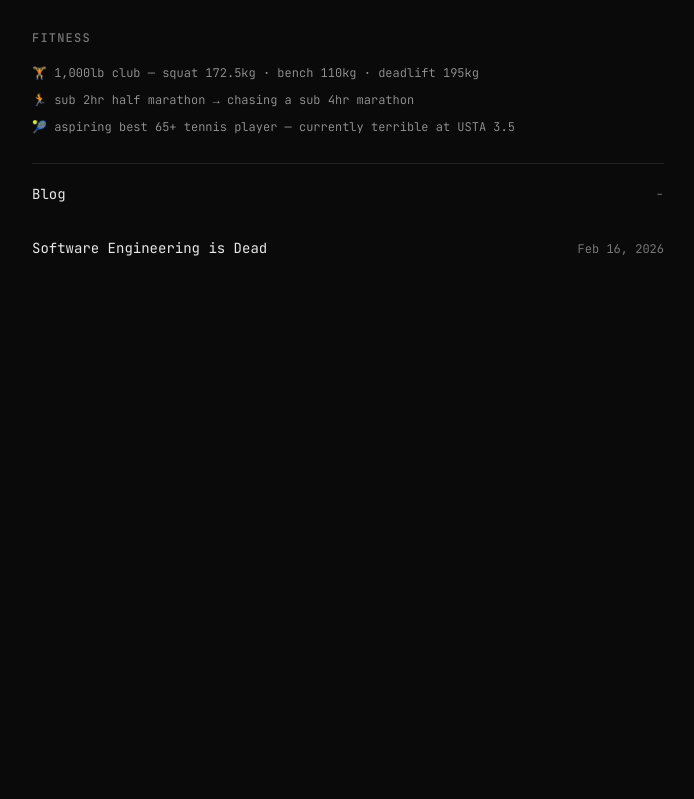
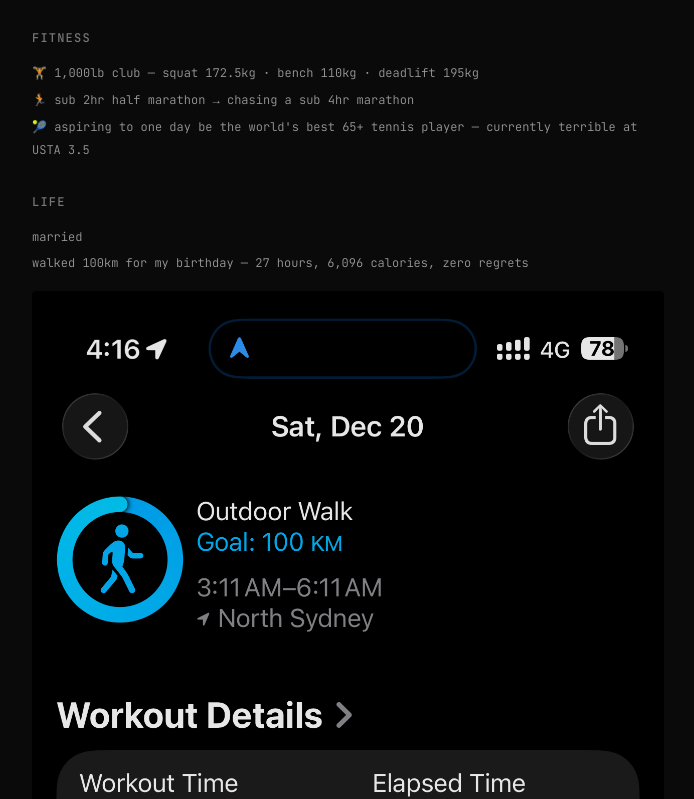
Before and after one commit to jqphu/personal-site, a React (Vite) app: page / in a window 1280 px wide. Shown: the part 1406-2205 px from the top of the page, without its empty margins (292-986 px from the left). Before the commit the page ends 1762 px from the top, so only its background shows below. Built offline with nearby package versions, Linux system fonts and the light colour scheme.

Commit message:
add 100km birthday walk blog entry, image, and clarify tennis goal

```diff
--- a/src/App.tsx
+++ b/src/App.tsx
@@ -1,6 +1,7 @@
 import { useState } from 'react'
 
 const blogPosts = [
+  { title: 'I Walked 100km for My Birthday', date: 'Dec 20, 2025', href: '#' },
   { title: 'Software Engineering is Dead', date: 'Feb 16, 2026', href: 'https://coreflow.dev/blog/software-engineering-is-dead.html' },
 ]
 
@@ -77,8 +78,16 @@ function App() {
             <ul className="text-[#999] text-xs font-light leading-[1.9] space-y-1">
               <li>🏋️ 1,000lb club — squat 172.5kg · bench 110kg · deadlift 195kg</li>
               <li>🏃 sub 2hr half marathon → chasing a sub 4hr marathon</li>
-              <li>🎾 aspiring best 65+ tennis player — currently terrible at USTA 3.5</li>
+              <li>🎾 aspiring to one day be the world's best 65+ tennis player — currently terrible at USTA 3.5</li>
             </ul>
+          </div>
+          <div>
+            <h3 className="text-xs font-medium text-[#777] uppercase tracking-widest mb-4">Life</h3>
+            <ul className="text-[#999] text-xs font-light leading-[1.9] space-y-1 mb-4">
+              <li>married</li>
+              <li>walked 100km for my birthday — 27 hours, 6,096 calories, zero regrets</li>
+            </ul>
+            <img src="/100km-walk.png" alt="100km birthday walk — Apple Fitness stats showing 99.9km in 27 hours" className="w-full rounded opacity-90" />
           </div>
         </div>
       </Section>
```
Also changed, not shown: public/100km-walk.png (added).
